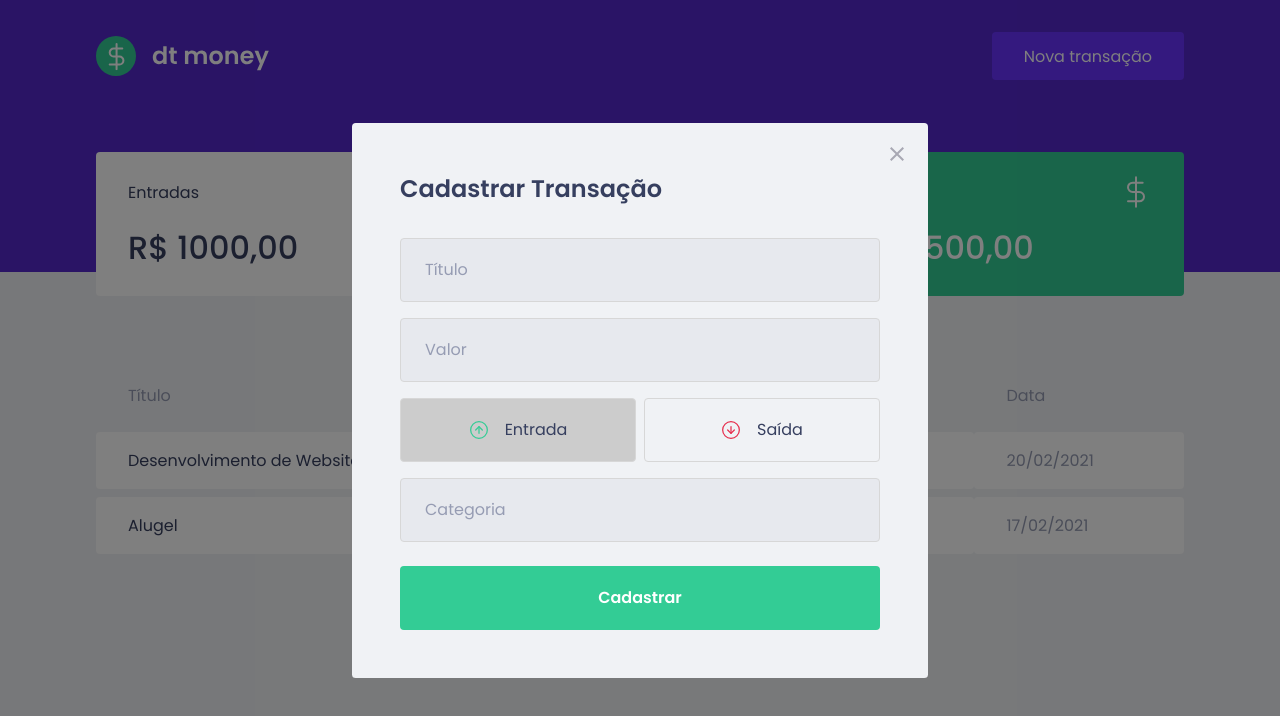
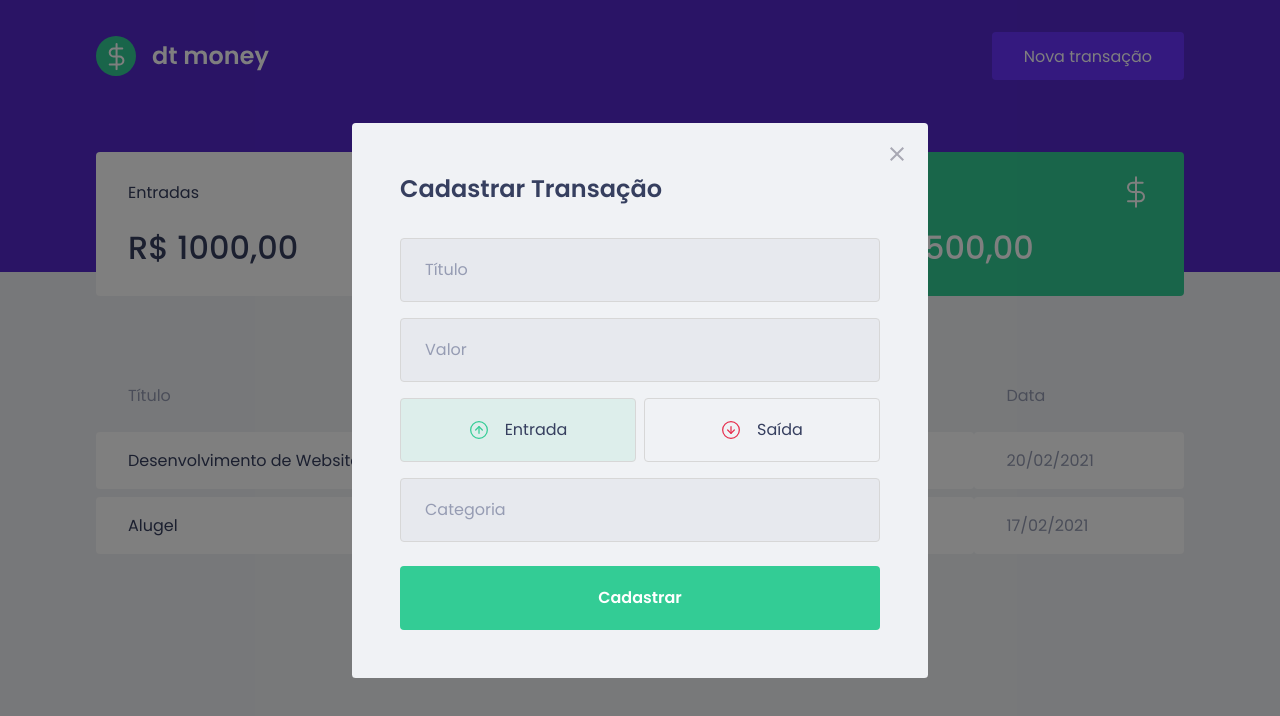
Before and after one commit to luisoliveira1003/dtmoney-ignite-react-chapter2, a React (Create React App) app: page / in a window 1280 px wide. Both pictures are taken after a click on the button "Nova transação". Shown: the top 716 px of the page. Built offline with nearby package versions, Linux system fonts and the light colour scheme; no server answers; what miragejs would draw is missing.

Commit message:
colors in the 'income' and 'withdraw' buttons

```diff
--- a/src/components/NewTransactionModal/index.tsx
+++ b/src/components/NewTransactionModal/index.tsx
@@ -45,6 +45,7 @@
               setType("deposit");
             }}
             isActive={type === "deposit"}
+            activeColor="green"
           >
             <img src={incomeImg} alt="Entrada" />
             <span>Entrada</span>
@@ -56,6 +57,7 @@
               setType("withdraw");
             }}
             isActive={type === "withdraw"}
+            activeColor="red"
           >
             <img src={outcomeImg} alt="Saída" />
             <span>Saída</span>
--- a/src/components/NewTransactionModal/styles.ts
+++ b/src/components/NewTransactionModal/styles.ts
@@ -1,5 +1,5 @@
 import styled from "styled-components";
-import { darken } from "polished";
+import { darken, transparentize } from "polished";
 
 export const Container = styled.form`
   h2 {
@@ -58,6 +58,12 @@
 
 interface RadioBoxProps {
   isActive: boolean;
+  activeColor: 'green' | 'red';
+}
+
+const colors = {
+  green: '#33CC95',
+  red: '#E52E4D'
 }
 
 export const RadioBox = styled.button<RadioBoxProps>`
@@ -65,7 +71,9 @@
   border: 1px solid #d7d7d7;
   border-radius: 0.25rem;
 
-  background: ${(props) => props.isActive ? '#ccc' : 'transparent'};
+  background: ${(props) => (props.isActive
+    ? transparentize(0.9, colors[props.activeColor])
+    : "transparent")};
 
   display: flex;
   align-items: center;
```
